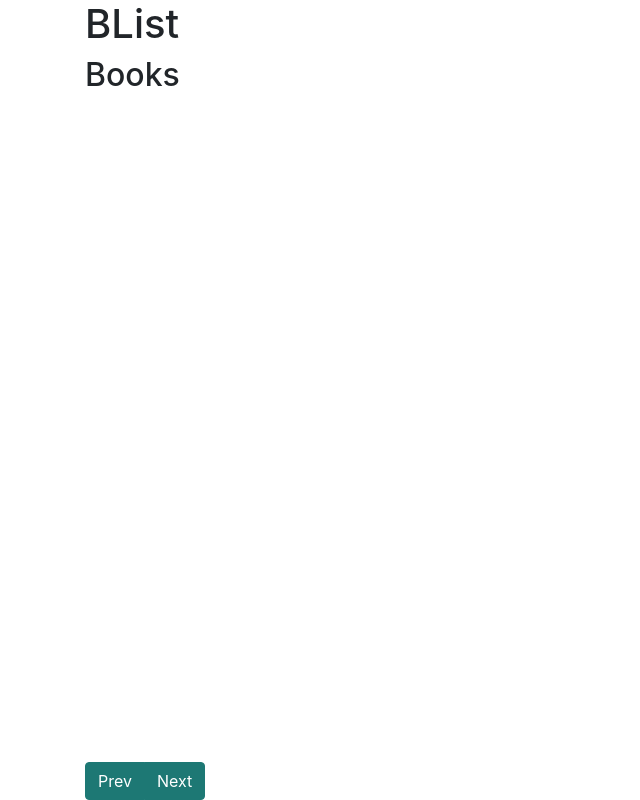
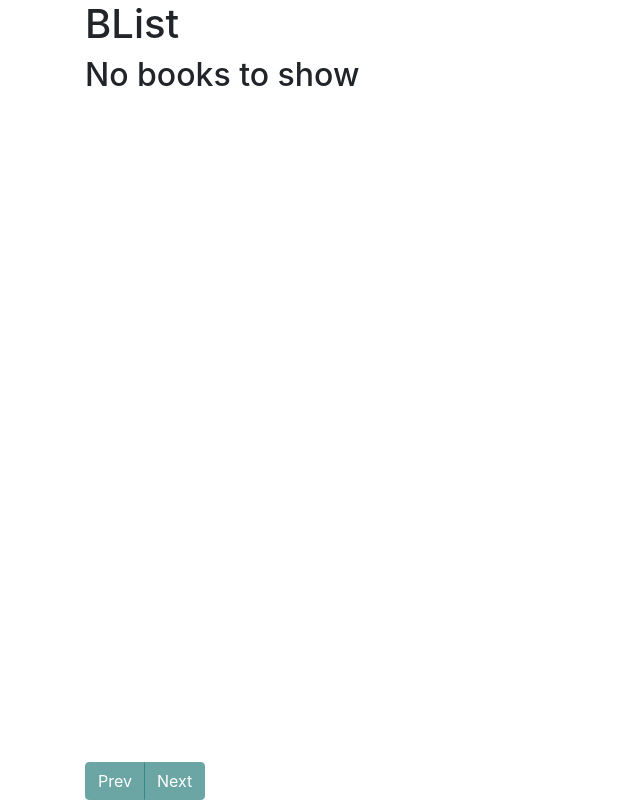
Before and after one commit to LawEKS/BList, a React (Create React App) app: page /explore in a window 1280 px wide. Shown: the whole page, without its empty margins (0-640 px from the left). Built offline with nearby package versions, Linux system fonts and the light colour scheme.

Commit message:
see no books message when there is no book data

```diff
--- a/src/BookList.tsx
+++ b/src/BookList.tsx
@@ -1,9 +1,10 @@
-import React from "react"
+import React, { useState } from "react"
 import Container from "react-bootstrap/Container"
 import Row from "react-bootstrap/Row"
 import Col from "react-bootstrap/Col"
 import ButtonGroup from "react-bootstrap/ButtonGroup"
 import Button from "react-bootstrap/Button"
+import { useLocation } from "react-router-dom"
 
 function Header() {
   return (
@@ -14,7 +15,21 @@ function Header() {
     </Row>
   )
 }
-function Books() {
+function BooksRow({ children }: { children: React.ReactNode }) {
+  return (
+    <Row as="main" className="flex-grow-1">
+      <Col>{children}</Col>
+    </Row>
+  )
+}
+function Books({ bookData }: { bookData: any[] }) {
+  if (!bookData.length) {
+    return (
+      <BooksRow>
+        <h2>No books to show</h2>
+      </BooksRow>
+    )
+  }
   return (
     <Row as="main" className="flex-grow-1">
       <Col>
@@ -23,25 +38,53 @@ function Books() {
     </Row>
   )
 }
-function PageButtons() {
+function PageButtons({
+  prevEnabled = false,
+  nextEnabled = false,
+}: {
+  prevEnabled: boolean
+  nextEnabled: boolean
+}) {
   return (
     <Row>
       <Col>
         <ButtonGroup>
-          <Button>Prev</Button>
-          <Button>Next</Button>
+          <Button disabled={!prevEnabled}>Prev</Button>
+          <Button disabled={!nextEnabled}>Next</Button>
         </ButtonGroup>
       </Col>
     </Row>
   )
 }
 
+// hook to parse query string
+function useQuery() {
+  return new URLSearchParams(useLocation().search)
+}
+
+function parsePageNumber(queryValue: string | null) {
+  const result = Number.parseInt(queryValue || "", 10)
+  if (isNaN(result)) {
+    return 1
+  }
+  return result
+}
+
 function BookList() {
+  const [bookData, setBookData] = useState([])
+  const query = useQuery()
+
+  const pageNumber = parsePageNumber(query.get("page"))
+  const searchTerm = query.get("search")
+
   return (
     <Container className="d-flex flex-column min-vh-100">
       <Header />
-      <Books />
-      <PageButtons />
+      <Books bookData={bookData} />
+      <PageButtons
+        nextEnabled={!!bookData.length}
+        prevEnabled={!!bookData.length && pageNumber > 1}
+      />
     </Container>
   )
 }
--- a/src/Welcome.tsx
+++ b/src/Welcome.tsx
@@ -17,7 +17,7 @@ function Welcome() {
       <Row>
         <Col>
           <ButtonGroup>
-            <Link to="/explore">Click to explore</Link>
+            <Link to="/explore?page=1">Click to explore</Link>
           </ButtonGroup>
         </Col>
       </Row>
```
Also changed, not shown: 1 other file (tests, documents, lock files or other folders).
